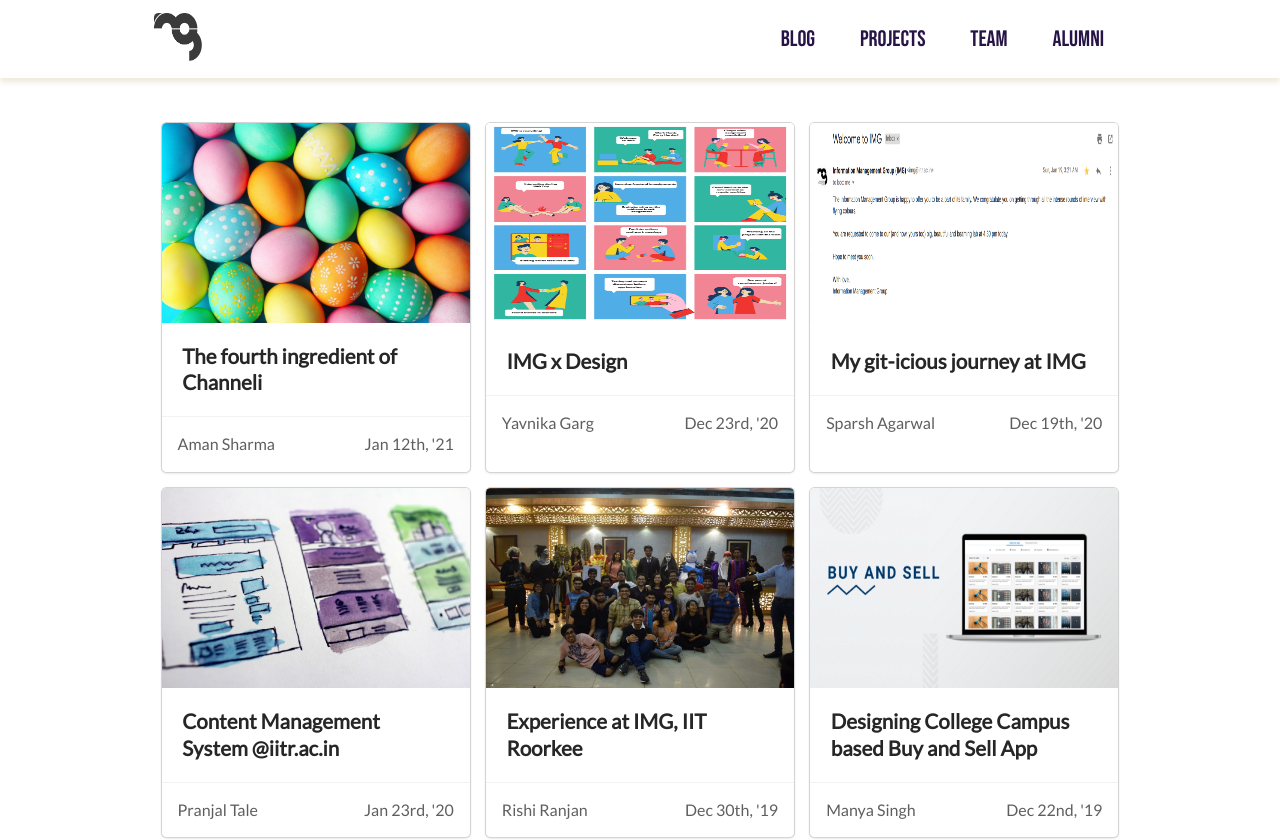
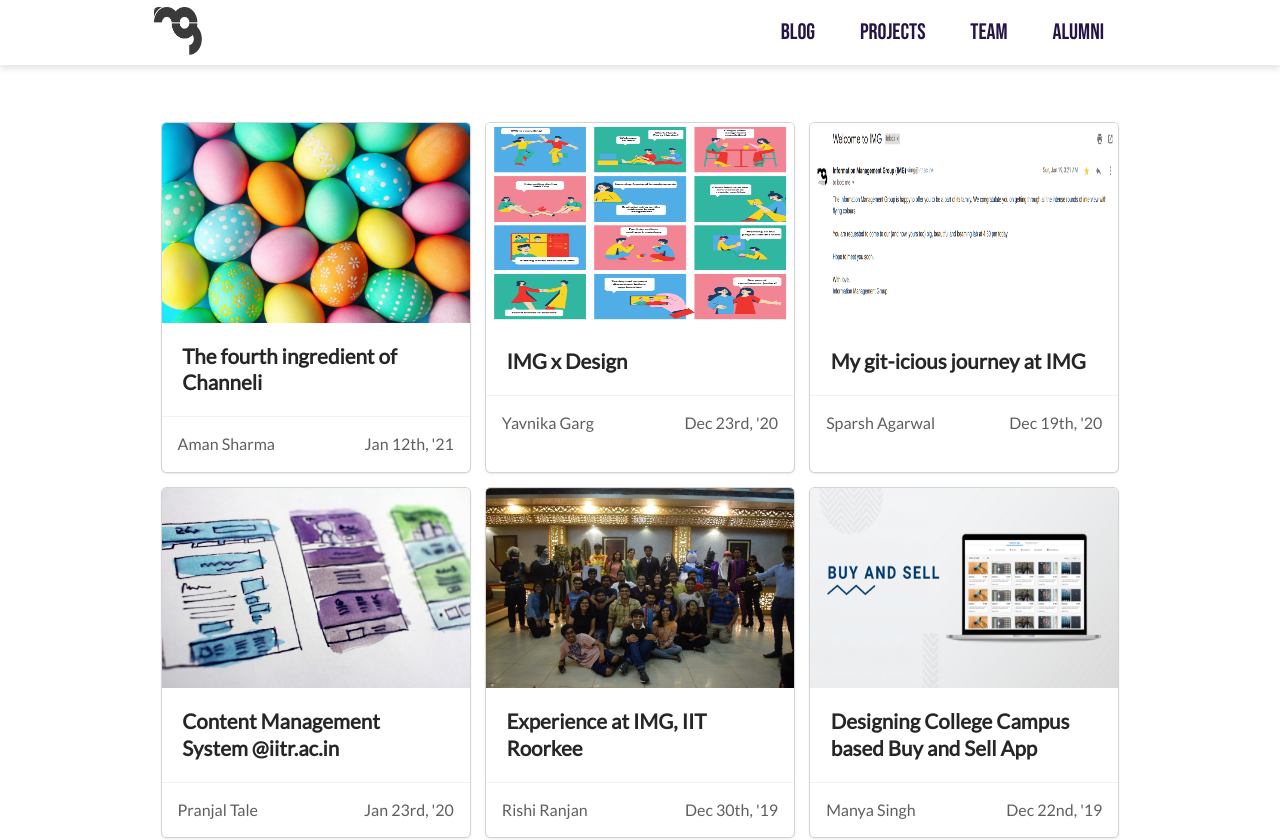
Before and after one commit to NekoNya3/IMG-HTML-CSS-Assignment, a plain HTML site: page blog.html in a window 1280 px wide. Shown: the top 840 px of the page. Drawn offline with Linux system fonts and the light colour scheme.

Commit message:
blog nav updated

```diff
--- a/styleBlog.css
+++ b/styleBlog.css
@@ -49,8 +49,10 @@ body{
     left: 0;
     right: 0;
     /* the following box-shadow is copied */
-    box-shadow: 0px 4px 6px 0 #ede8da;
+    box-shadow: 0px 4px 6px 0 #8f8f8f3a;
     overflow:hidden;
+    height: 65px;
+
 }
 
 .navSystem{
```
